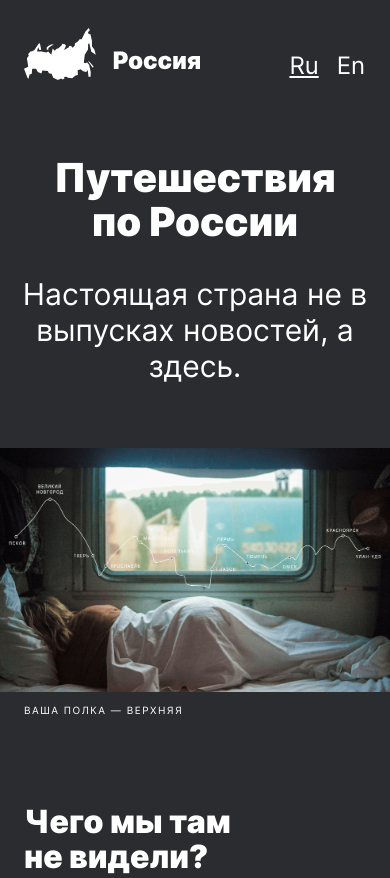
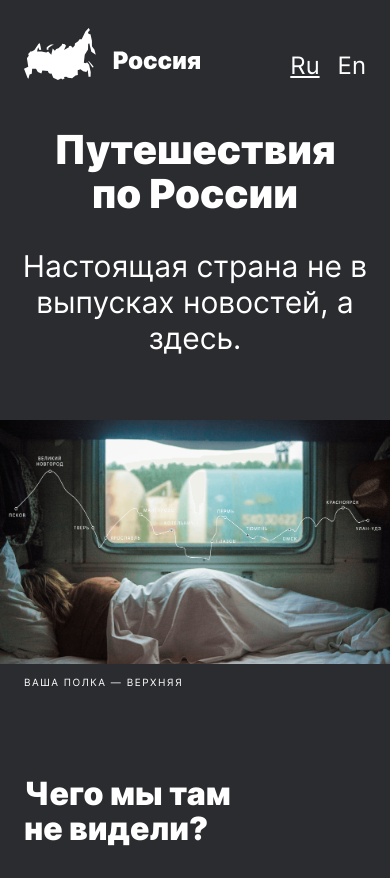
Before and after one commit to xRekTzzJ/russian-travel, a plain HTML site: page index.html in a window 390 px wide. Shown: the top 878 px of the page. Drawn offline with Linux system fonts and the light colour scheme.

Commit message:
Исправил ошибки после 3-го ревью

```diff
--- a/blocks/header/__lang-list/header__lang-list.css
+++ b/blocks/header/__lang-list/header__lang-list.css
@@ -1,6 +1,5 @@
 .header__lang-list {
-  display: grid;
-  grid-template-columns: repeat(2, 1fr);
+  display: flex;
   gap: 18px;
   list-style: none;
   margin: 0;
--- a/blocks/header/header.css
+++ b/blocks/header/header.css
@@ -4,7 +4,13 @@
   justify-content: space-between;
   align-items: flex-end;
   padding: 0;
-  margin: 28px auto;
+  margin: 28px auto 56px;
+}
+
+@media screen and (max-width: 1024px) {
+  .header {
+    margin: 28px auto 48px;
+  }
 }
 
 @media screen and (max-width: 768px) {
@@ -12,9 +18,10 @@
     width: calc(100% - 48px);
   }
 }
+
 @media screen and (max-width: 320px) {
   .header {
     width: calc(100% - 32px);
-    margin: 16px auto 0;
+    margin: 16px auto 48px;
   }
 }
--- a/blocks/lead/__title/lead__title.css
+++ b/blocks/lead/__title/lead__title.css
@@ -12,7 +12,7 @@
 
 @media screen and (max-width: 700px) {
   .lead__title {
-    font-size: 13.7vw;
+    font-size: 13.4vw;
   }
 }
 @media screen and (max-width: 425px) {
--- a/blocks/lead/lead.css
+++ b/blocks/lead/lead.css
@@ -4,15 +4,15 @@
   display: flex;
   flex-direction: column;
   margin: 0 auto;
-  padding: 56px 0 0;
+  padding: 0;
 }
 @media screen and (max-width: 1024px) {
   .lead {
     max-width: calc(100% - 96px);
-    padding: 48px 0 0;
+    padding: 0;
   }
 }
-@media screen and (max-width: 768px) {
+@media screen and (max-width: 790px) {
   .lead {
     max-width: 100%;
   }
```
